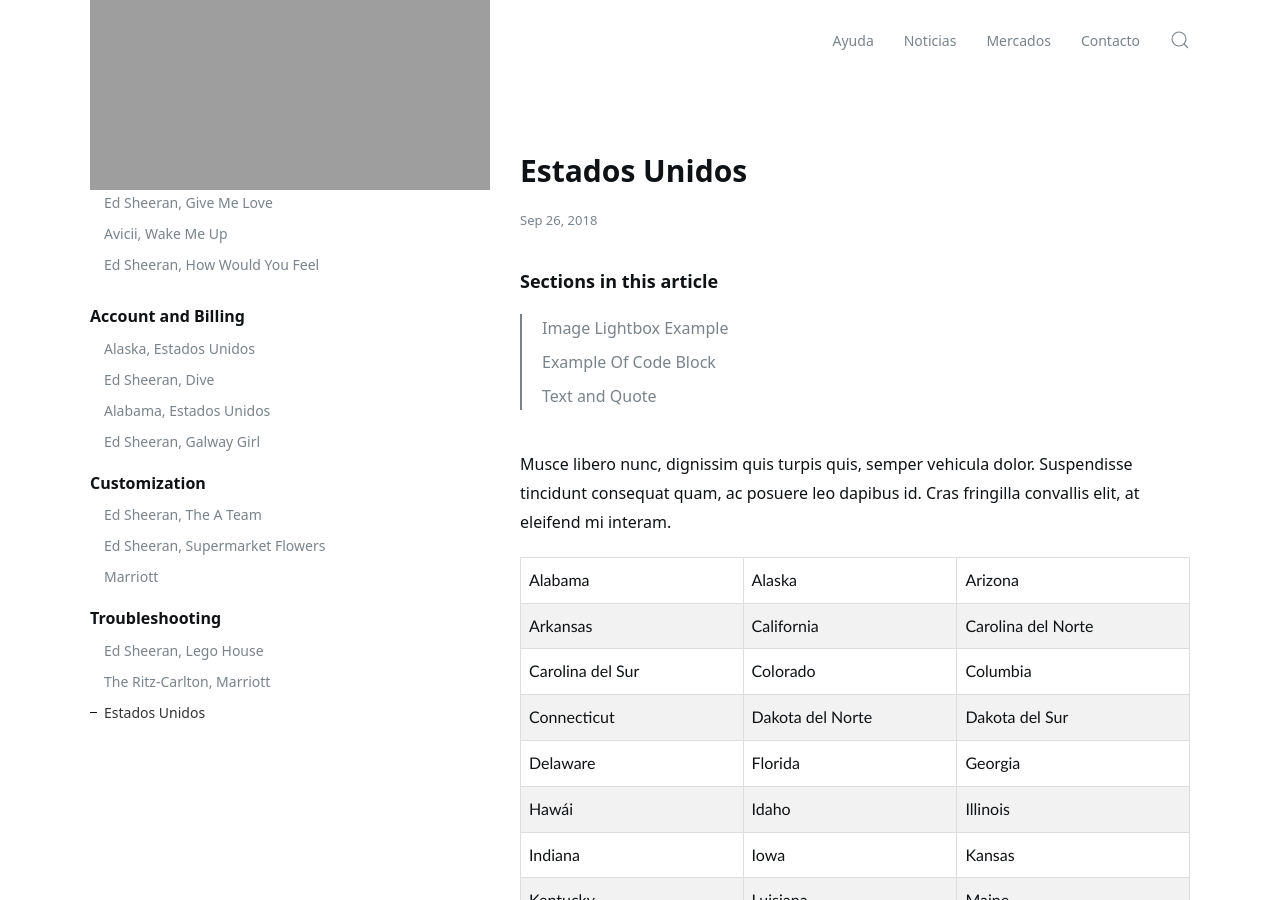
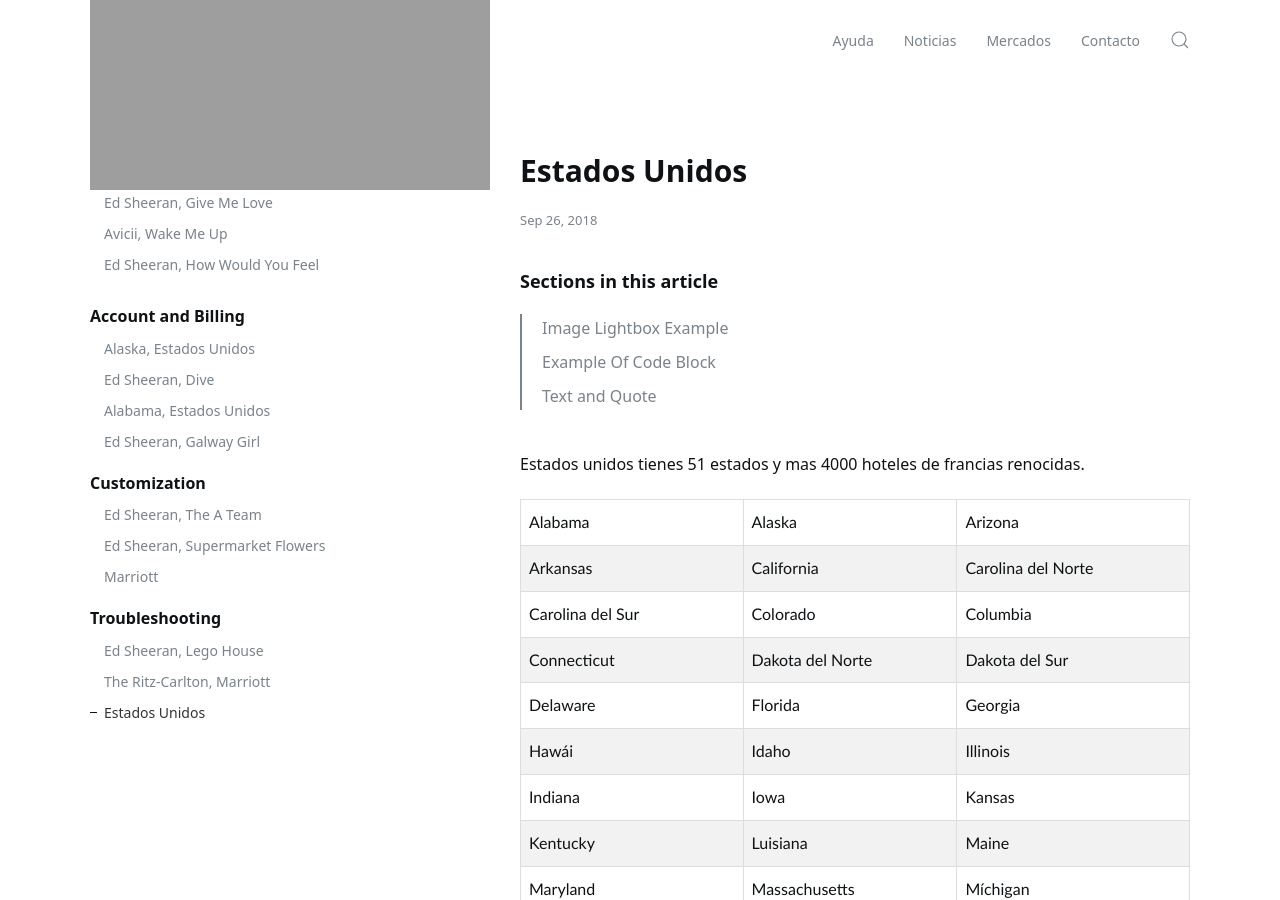
Before and after one commit to jelmii/jelmii.github.io, a Jekyll site: the page built from _docs/assets.md, in a window 1280 px wide and 900 px high. Built offline with Jekyll 4.4.1, drawn with Linux system fonts in a browser that asks for light colours.

Commit message:
Update assets.md

```diff
--- a/_docs/assets.md
+++ b/_docs/assets.md
@@ -11,7 +11,7 @@ tags: featured
 * TOC
 {:toc}
 
-Musce libero nunc, dignissim quis turpis quis, semper vehicula dolor. Suspendisse tincidunt consequat quam, ac posuere leo dapibus id. Cras fringilla convallis elit, at eleifend mi interam.
+Estados unidos tienes 51 estados y mas 4000 hoteles de francias renocidas.
 
 <html>
 <head>
```
